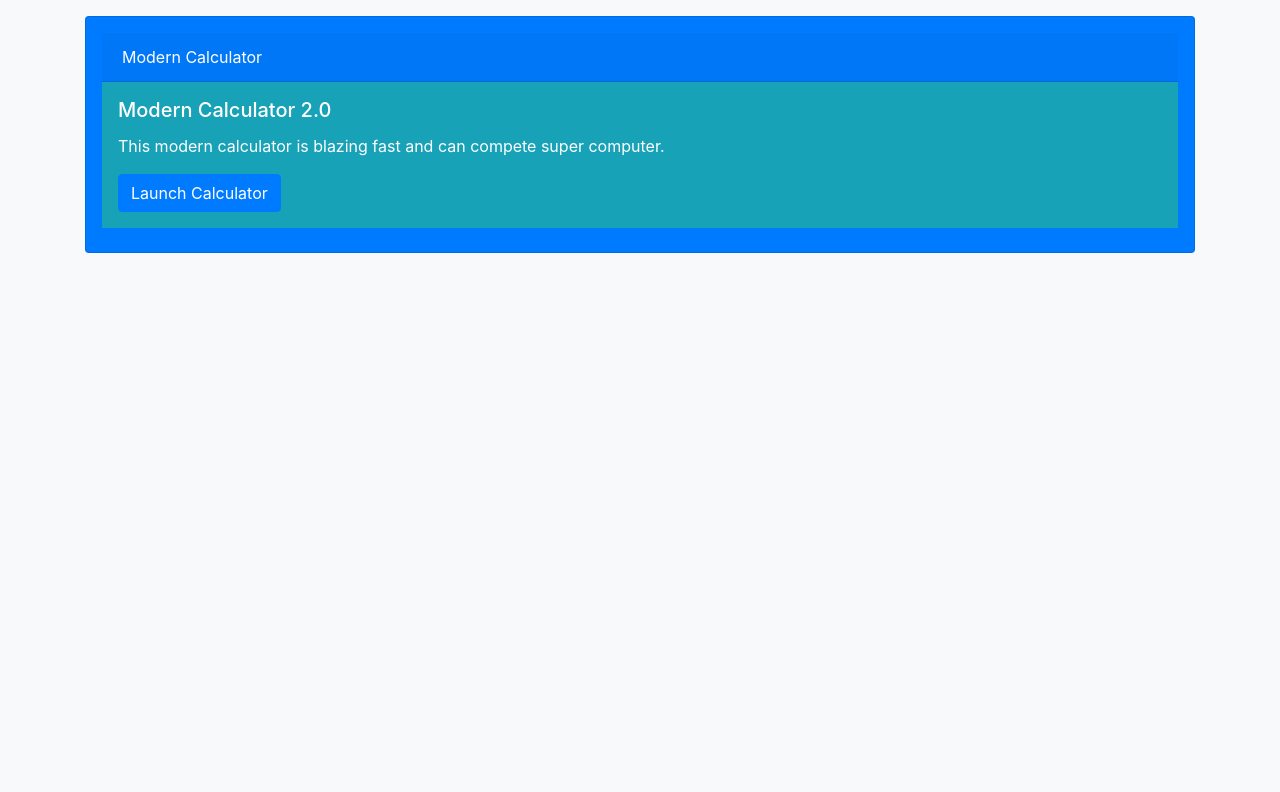
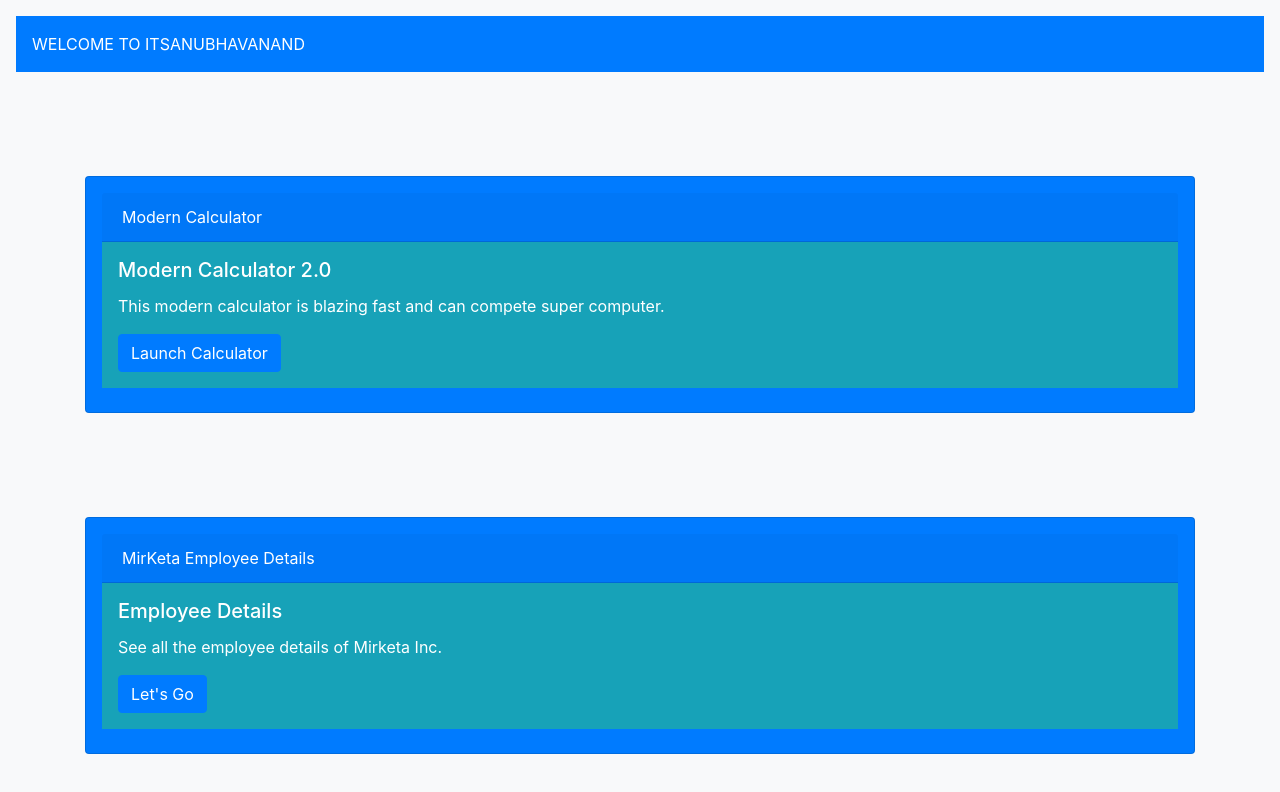
Before and after one commit to itsanubhavanand/itsanubhavanand.github.io, a plain HTML site: page index.html in a window 1280 px wide. Drawn offline with nearby package versions, Linux system fonts and the light colour scheme.

Commit message:
Add files via upload

```diff
--- a/index.html
+++ b/index.html
@@ -7,9 +7,31 @@
 <script src="calcul.js"> </script>
 </head>
 <body class="p-3 mb-2 bg-light text-white">
+
+
+
+<div class="p-3 mb-2 bg-primary text-white">
+</h1> WELCOME TO ITSANUBHAVANAND </h1>
+</div>
+
+<br> <br> <br> <br>
+
+
 <div class="container">
 
-<div class="card p-3 mb-2 bg-primary text-white">
+<!--<style type="text/css">
+    #element1 {float:left;}
+    #element2 {float:right;}
+</style>
+
+<div id="element1">
+    element 1 markup
+</div>
+<div id="element2">
+    element 2 markup
+</div>-->
+
+<div class="card p-3 mb-2 bg-primary text-white"  id="element1">
   <div class="card-header">
     Modern Calculator
   </div>
@@ -20,7 +42,22 @@
   </div>
 </div>
 
+<br> <br> <br> <br>
+
+<div class="card p-3 mb-2 bg-primary text-white" id ="element2">
+  <div class="card-header">
+    MirKeta Employee Details
+  </div>
+  <div class="card-body p-3 mb-2 bg-info text-white">
+    <h5 class="card-title">Employee Details</h5>
+    <p class="card-text">See all the employee details of Mirketa Inc.</p>
+    <a href="https://itsanubhavanand.github.io/data1.html" class="btn btn-primary">Let's Go</a>
+  </div>
 </div>
+
+</div>
+
+
 
 </body>
 </HTML>
```
